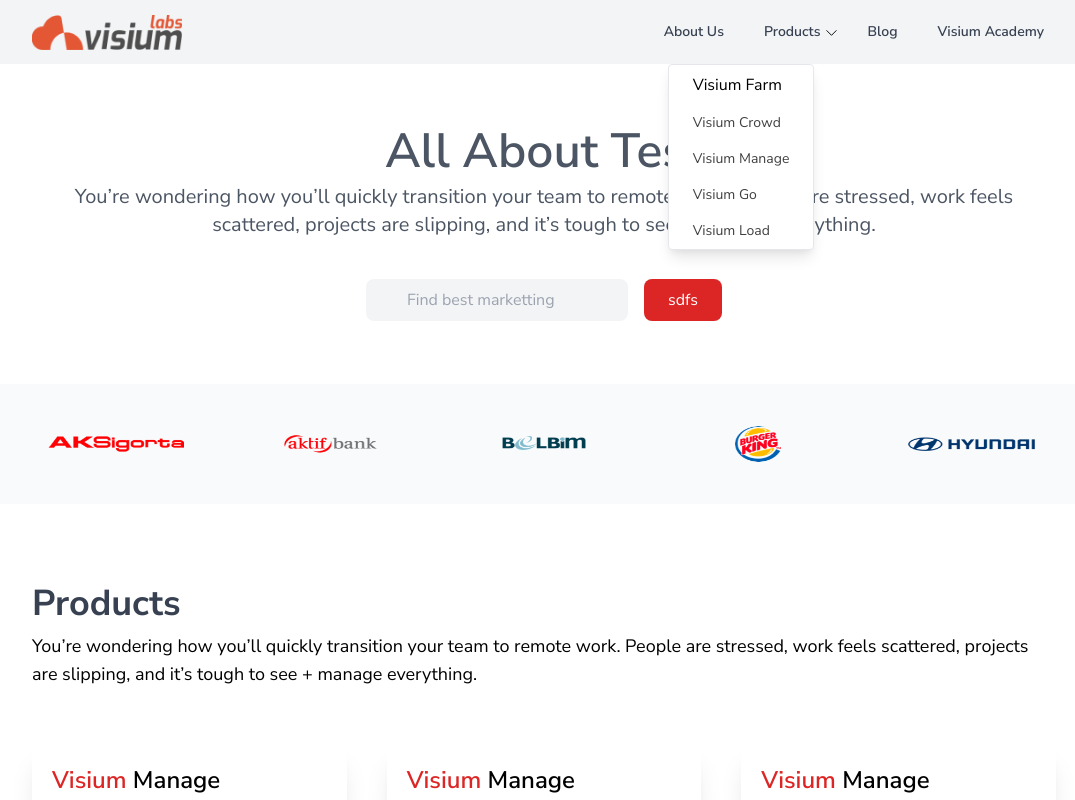
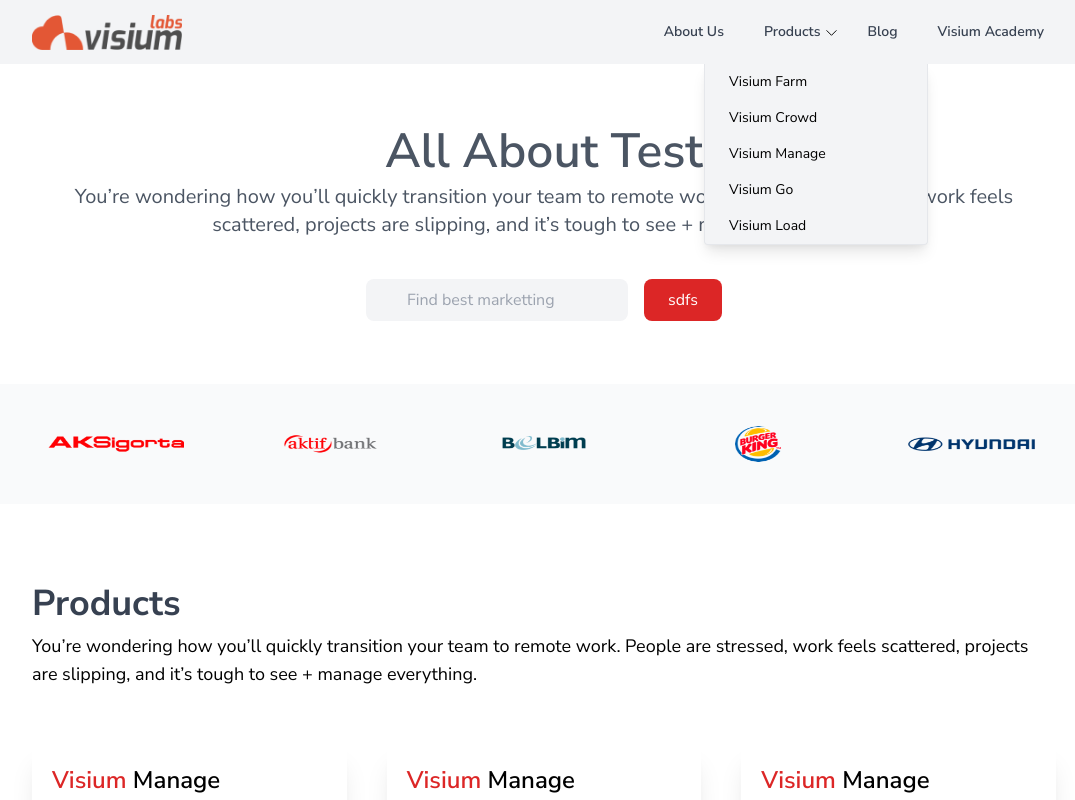
Before and after one commit to arda-e/vLabsWeb, a Next.js app in the folder vlabsweb/: page / in a window 1280 px wide. Both pictures are taken after a click on the element "Products". Shown: the top 800 px of the page, without its empty margins (96-1171 px from the left). Built offline with nearby package versions, Linux system fonts and the light colour scheme.

Commit message:
dropdown için custom hook yazıldı. ekranda başka bir yere click edince hande fonksiyonu oluşturuldu.

```diff
--- a/vlabsweb/components/Layout.js
+++ b/vlabsweb/components/Layout.js
@@ -1,4 +1,4 @@
-import Navbar from './Navbar'
+import Navbar from './Navbar/Navbar'
 import Footer from './Footer'
 
 const Layout = ({ children }) => {
--- /dev/null
+++ b/vlabsweb/components/Navbar/DropdownMenu.js
@@ -0,0 +1,31 @@
+import { useRef, useState, useEffect } from 'react'
+import { useDetectOutsideClick } from './useDetectOutsideClick'
+import Link from 'next/link'
+
+const DropdownMenu = () => {
+    const dropdownRef = useRef(null)
+    const [isActive, setIsActive] = useDetectOutsideClick(dropdownRef, false)
+    const onClick = () => setIsActive(!isActive)
+
+    return (
+    <>
+       {isActive ?
+       <div ref={dropdownRef} className="flex flex-col opacity-100 bg-white border border-gray-200 rounded shadow-lg">
+            <Link href="products/visiumfarm"><a title="Visium Farm" className="transition duration-700 ease-in-out w-full px-6 py-2 text-smopacity-75 text-secondary hover:opacity-100 whitespace-nowrap">Visium Farm</a></Link>
+            <Link href="products/visiumcrowd"><a title="Visium Crowd" className="transition duration-700 ease-in-out w-full px-6 py-2 text-sm opacity-75 text-secondary hover:opacity-100 whitespace-nowrap">Visium Crowd</a></Link>
+            <Link href="products/visiummanage"><a title="Visium Manage" className="transition duration-700 ease-in-out w-full px-6 py-2 text-sm opacity-75 text-secondary hover:opacity-100 whitespace-nowrap">Visium Manage</a></Link>
+            <Link href="products/visiumgo"><a title="Visium Go" className="transition duration-700 ease-in-out w-full px-6 py-2 text-sm opacity-75 text-secondary hover:opacity-100 whitespace-nowrap">Visium Go</a></Link>
+            <Link href="products/visiumload"><a title="Visium Load" className="transition duration-700 ease-in-out w-full px-6 py-2 text-sm opacity-75 text-secondary hover:opacity-100 whitespace-nowrap">Visium Load</a></Link>
+        </div> :
+        <div ref={dropdownRef} className="flex flex-col opacity-0 pointer-events-none bg-white border border-gray-200 rounded shadow-lg">
+               <Link href="products/visiumfarm"><a title="Visium Farm" className="transition duration-700 ease-in-out w-full px-6 py-2 text-smopacity-75 text-secondary hover:opacity-100 whitespace-nowrap">Visium Farm</a></Link>
+               <Link href="products/visiumcrowd"><a title="Visium Crowd" className="transition duration-700 ease-in-out w-full px-6 py-2 text-sm opacity-75 text-secondary hover:opacity-100 whitespace-nowrap">Visium Crowd</a></Link>
+               <Link href="products/visiummanage"><a title="Visium Manage" className="transition duration-700 ease-in-out w-full px-6 py-2 text-sm opacity-75 text-secondary hover:opacity-100 whitespace-nowrap">Visium Manage</a></Link>
+               <Link href="products/visiumgo"><a title="Visium Go" className="transition duration-700 ease-in-out w-full px-6 py-2 text-sm opacity-75 text-secondary hover:opacity-100 whitespace-nowrap">Visium Go</a></Link>
+               <Link href="products/visiumload"><a title="Visium Load" className="transition duration-700 ease-in-out w-full px-6 py-2 text-sm opacity-75 text-secondary hover:opacity-100 whitespace-nowrap">Visium Load</a></Link>
+        </div> }
+        </>
+    );
+}
+
+export default DropdownMenu
--- a/vlabsweb/components/Navbar.js
+++ b/vlabsweb/components/Navbar/Navbar.js
@@ -1,17 +1,17 @@
+import { useEffect, useState, useRef  } from 'react'
+import { useDetectOutsideClick } from './useDetectOutsideClick'
 import Link from 'next/link'
 import Image from 'next/image'
-import ResponsiveWrapper from './ResponsiveWrapper'
+import ResponsiveWrapper from '../ResponsiveWrapper'
 
 const Navbar = () => {
+    const dropdownRef = useRef(null)
+    const [isActive, setIsActive] = useDetectOutsideClick(dropdownRef, false)
+    const onClick = () => setIsActive(!isActive)
+
     const toggleMobileMenu = () => {
         const mobileMenu = document.getElementById('mobile-menu')
         mobileMenu.classList.toggle('hidden')
-    }
-    const toggleProductsDropdown = () => {
-        const productsDropdown = document.getElementById('dropdown-products')
-        console.log("dropdown-clicked")
-        productsDropdown.classList.toggle('opacity-100')
-        productsDropdown.classList.toggle('pointer-events-none')
     }
     return (
         <nav id="navbar" className="bg-gray-100">
@@ -38,19 +38,26 @@
                     <div className="hidden sm:flex sm:ml-6 h-full items-stretch" >
                         <div className="flex space-x-4 items-center">
                             <Link href="/about-us"><a className="flex text-gray-700 hover:text-red-700 px-3 text-sm font-semibold">About Us</a></Link>
-                            <div onClick={toggleProductsDropdown} className="flex flex-row items-center">
+                            <div onClick={(e) => setIsActive(true)}className="flex flex-row items-center">
                                 <a className="text-gray-700 pl-3 pr-1 text-sm font-semibold">Products</a>
                                 <svg xmlns="http://www.w3.org/2000/svg" width="15" height="15" fill="#000000" viewBox="0 0 256 256"><rect width="256" height="256" fill="none"></rect><polyline points="208 96 128 176 48 96" fill="none" stroke="#000000" stroke-linecap="round" stroke-linejoin="round" stroke-width="16"></polyline></svg>
                             </div>
-                            <div id="dropdown-products" className="absolute float-right top-16 opacity-0 pointer-events-none sm:block dropdown">
-                                <div className="flex flex-col bg-white border border-gray-200 rounded shadow-lg">
-                                    <Link href="products/visiumfarm"><a title="Visium Farm" className="transition duration-700 ease-in-out w-full px-6 py-2 text-smopacity-75 text-secondary hover:opacity-100 whitespace-nowrap">Visium Farm</a></Link>
-                                    <Link href="products/visiumcrowd"><a title="Visium Crowd" className="transition duration-700 ease-in-out w-full px-6 py-2 text-sm opacity-75 text-secondary hover:opacity-100 whitespace-nowrap">Visium Crowd</a></Link>
-                                    <Link href="products/visiummanage"><a title="Visium Manage"  className="transition duration-700 ease-in-out w-full px-6 py-2 text-sm opacity-75 text-secondary hover:opacity-100 whitespace-nowrap">Visium Manage</a></Link>
-                                    <Link href="products/visiumgo"><a title="Visium Go" className="transition duration-700 ease-in-out w-full px-6 py-2 text-sm opacity-75 text-secondary hover:opacity-100 whitespace-nowrap">Visium Go</a></Link>
-                                    <Link href="products/visiumload"><a title="Visium Load" className="transition duration-700 ease-in-out w-full px-6 py-2 text-sm opacity-75 text-secondary hover:opacity-100 whitespace-nowrap">Visium Load</a></Link>
-                                </div>
-                            </div>
+                            {/*  */}
+                            {isActive ?
+                            <div ref={dropdownRef} className="z-30 flex absolute bg-gray-100 top-16 right-32 w-56 flex-col transition duration-300  ease-in-out opacity-100 border border-t-0 border-gray-200 rounded-b shadow-lg">
+                                    <Link href="products/visiumfarm"><a onClick={(e) => setIsActive(false)} title="Visium Farm" className="transition duration-700 ease-in-out w-full px-6 py-2 text-sm  hover:bg-gray-200 hover:font-semibold">Visium Farm</a></Link>
+                                    <Link href="products/visiumcrowd"><a onClick={(e) => setIsActive(false)} title="Visium Crowd" className="transition duration-700 ease-in-out w-full px-6 py-2 text-sm  hover:bg-gray-200 hover:font-semibold">Visium Crowd</a></Link>
+                                    <Link href="products/visiummanage"><a onClick={(e) => setIsActive(false)} title="Visium Manage" className="transition duration-700 ease-in-out w-full px-6 py-2 text-sm  hover:bg-gray-200 hover:font-semibold">Visium Manage</a></Link>
+                                    <Link href="products/visiumgo"><a onClick={(e) => setIsActive(false)} title="Visium Go" className="transition duration-700 ease-in-out w-full px-6 py-2 text-sm  hover:bg-gray-200 hover:font-semibold">Visium Go</a></Link>
+                                    <Link href="products/visiumload"><a onClick={(e) => setIsActive(false)} title="Visium Load" className="transition duration-700 ease-in-out px-6 py-2 text-sm opac hover:bg-gray-200 hover:font-semibold">Visium Load</a></Link>
+                                </div> :
+                                <div ref={dropdownRef} className="flex absolute top-16 right-32 w-526flex-col transition duration-300  ease-in-out opacity-0 pointer-events-none bg-white border border-gray-200 rounded-b shadow-lg">
+                                    <Link href="products/visiumfarm"><a title="Visium Farm" className="transition duration-700 ease-in-out w-full px-6 py-2 text-sm  hover:bg-gray-200 hover:font-semibold">Visium Farm</a></Link>
+                                    <Link href="products/visiumcrowd"><a title="Visium Crowd" className="transition duration-700 ease-in-out w-full px-6 py-2 text-sm  hover:bg-gray-200 hover:font-semibold">Visium Crowd</a></Link>
+                                    <Link href="products/visiummanage"><a title="Visium Manage" className="transition duration-700 ease-in-out w-full px-6 py-2 text-sm  hover:bg-gray-200 hover:font-semibold">Visium Manage</a></Link>
+                                    <Link href="products/visiumgo"><a title="Visium Go" className="transition duration-700 ease-in-out w-full px-6 py-2 text-sm  hover:bg-gray-200 hover:font-semibold">Visium Go</a></Link>
+                                    <Link href="products/visiumload"><a title="Visium Load" className="transition duration-700 ease-in-out px-6 py-2 text-sm opac hover:bg-gray-200 hover:font-semibold">Visium Load</a></Link>
+                                </div> }
                             <Link href="/blog"><a className="text-gray-700 hover:text-red-700 px-3 text-sm font-semibold">Blog</a></Link>
                             <Link href="/visium-academy"><a className="text-gray-700 hover:text-red-700 px-3 text-sm font-semibold">Visium Academy</a></Link>
                         </div>
--- /dev/null
+++ b/vlabsweb/components/Navbar/useDetectOutsideClick.js
@@ -0,0 +1,21 @@
+import { useState, useEffect } from 'react';
+
+export const useDetectOutsideClick = (el, initialState) => {
+    const [isActive, setIsActive] = useState(initialState)
+
+    useEffect(() => {
+        const pageClickEvent = (e) => {
+            if (el.current !== null && !el.current.contains(e.target)) {
+                setIsActive(!isActive)
+            }
+        }
+        if (isActive) {
+            window.addEventListener('click', pageClickEvent)
+        }
+        return () => {
+            window.removeEventListener('click', pageClickEvent)
+        }
+    }, [isActive])
+
+    return [isActive, setIsActive]
+}
--- a/vlabsweb/tailwind.config.js
+++ b/vlabsweb/tailwind.config.js
@@ -2,15 +2,16 @@
   purge: [],
   darkMode: false, // or 'media' or 'class'
   theme: {
-    extend: {
-      borderColor: ['active'],
-    },
+    extend: {},
     fontFamily: {
       'sans': ['Nunito\\ Sans', 'sans-serif']
     }
   },
   variants: {
-    extend: {},
+    extend: {
+      fontWeight: ['hover'],
+      borderRadius: ['hover', 'focus'],
+    },
   },
   plugins: [],
 }
```
